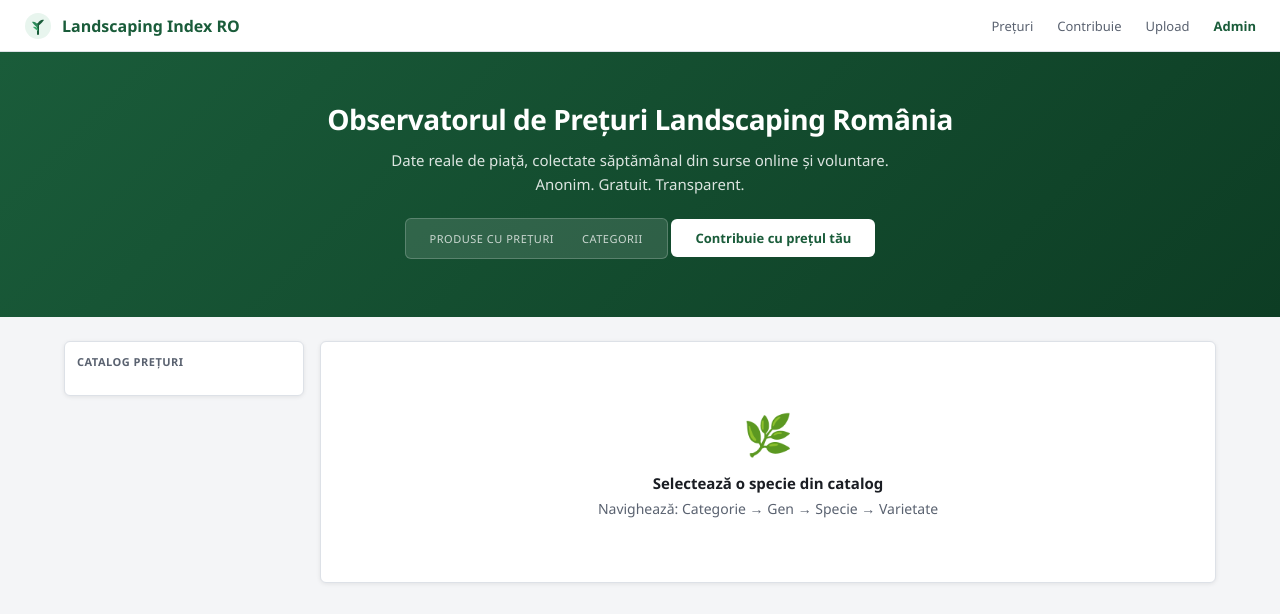
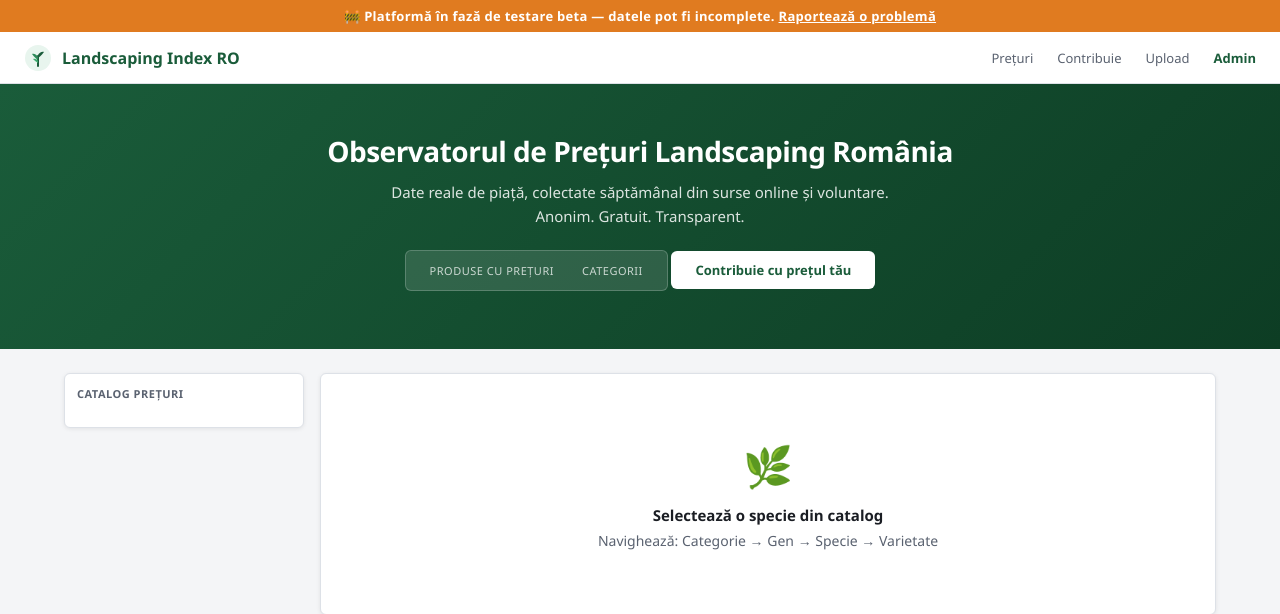
Before and after one commit to dragosisacescu-code/landscaping-index, a Flask app: template templates/index.html in a window 1280 px wide. Shown: the top 614 px of the page. Run offline with Flask 3, Linux system fonts and the light colour scheme; the template is opened without the code that fills it, so the values that code supplies are empty; some libraries are stand-ins or nearby versions.

Commit message:
Add beta banner; remove pret-indexate counter; cascade click prices

```diff
--- a/templates/index.html
+++ b/templates/index.html
@@ -174,6 +174,10 @@
   </style>
 </head>
 <body>
+
+<div style="background:#e07b20;color:#fff;text-align:center;font-size:13px;font-weight:600;padding:7px 16px;letter-spacing:.3px;">
+  🚧 Platformă în fază de testare beta — datele pot fi incomplete. <a href="mailto:dragosisacescu@gmail.com" style="color:#fff;text-decoration:underline;">Raportează o problemă</a>
+</div>
 
 <nav>
   <a class="logo" href="/">
```
